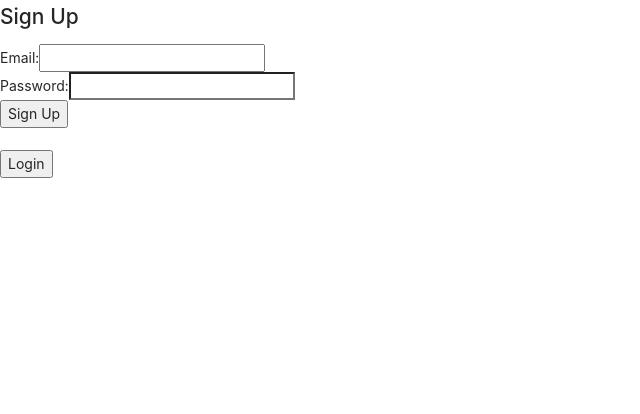
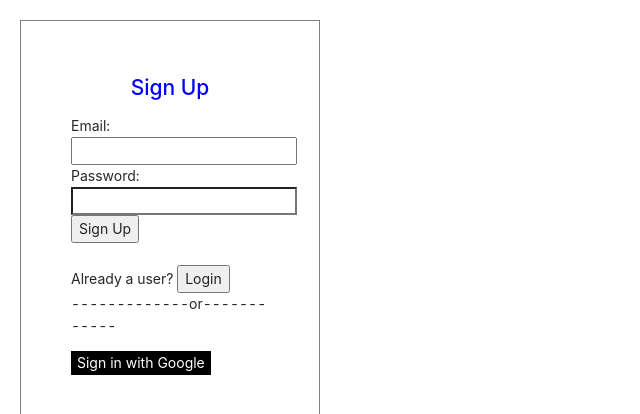
Before and after one commit to bserein/swecc2022-finalproject-web, a React (Create React App) app: page /cars/1 in a window 1280 px wide. Shown: the top 414 px of the page, without its empty margins (0-640 px from the left). Built offline with nearby package versions, Linux system fonts and the light colour scheme.

Commit message:
added spinners and backtotop functions

```diff
--- a/src/App.css
+++ b/src/App.css
@@ -89,6 +89,7 @@
   flex-direction: column;
 }
 
+@media all and (min-width: 480px) {
 .header-nav {
     display: flex;
     justify-content: space-between;
@@ -99,3 +100,18 @@
   background-color: orange !important;
   opacity: 85% !important;
 }
+
+.signin-login {
+  margin-top: 200px;
+  width: 300px;
+  border: 1px solid gray;
+  padding: 50px;
+  margin: 20px;
+
+}
+
+.signin-login-text {
+  color: blue;
+  text-align: center;
+}
+}
--- a/src/scenes/Login.js
+++ b/src/scenes/Login.js
@@ -1,6 +1,8 @@
 import { useState} from "react";
 import bcrypt from "bcryptjs";
 import { useNavigate } from "react-router-dom";
+import { getAuth, GoogleAuthProvider, signInWithPopup } from 'firebase/auth'
+import { app } from '../ConnectAuth'
 
 
 const salt = "$2b$10$WaC2/VZrG3qSl15nAfN0Pu"
@@ -9,6 +11,8 @@ export default function Login({setToken, setIsUser}){
     const [email, setEmail] = useState("");
     const [password, setPassword] = useState("");
     const navigate = useNavigate();
+    const provider = new GoogleAuthProvider();
+    const auth = getAuth(app);
 
     const handleSubmit = (event) => {
         event.preventDefault()
@@ -30,9 +34,20 @@ export default function Login({setToken, setIsUser}){
         .catch(err => alert(err))
     }
 
+    const handleGoogleLogin = () => {
+        signInWithPopup(auth, provider)
+        .then(result => {
+            setIsUser(result.user)
+            navigate('/cars')
+        })
+        .then(data => setToken(data.token))
+        .catch(alert)
+    }
+
     return (
         <>
-        <h1> Login </h1>
+        <div className="signin-login">
+        <h1 className="signin-login-text"> Login </h1>
         <form onSubmit={handleSubmit} >
             <label> Email:
                 <input type="email" value={email} onChange={event => setEmail(event.target.value)} />
@@ -42,9 +57,19 @@ export default function Login({setToken, setIsUser}){
             </label> <br />
                 <input type="submit" value="Login"/>
         </form> <br />
+        <span>Not a user? </span>
         <button onClick={() => setIsUser(false)}>
             Sign Up
         </button>
+        <p>-------------or------------</p>
+        <button
+        // onClick={handleGoogleLogin}
+        style={{
+            backgroundColor: 'black',
+            color: 'white',
+            border: 'none'}}>
+                Sign in with Google</button>
+                </div>
         </>
     )
 }
--- a/src/scenes/Main.js
+++ b/src/scenes/Main.js
@@ -1,7 +1,6 @@
 import { Routes, Route } from "react-router-dom";
 import CarList from "./components/CarList";
 import CarDetail from "./components/CarDetails";
-import { useState } from "react";
 import AddNewCar from './components/AddNewCar'
 import Header from "./Header";
 import Footer from "./Footer";
--- a/src/scenes/SignUp.js
+++ b/src/scenes/SignUp.js
@@ -1,13 +1,18 @@
 import { useState } from "react";
 import bcrypt from "bcryptjs";
 import { useNavigate } from "react-router-dom";
+import { getAuth, GoogleAuthProvider, signInWithPopup } from 'firebase/auth'
+import { app } from '../ConnectAuth'
 
 const salt = "$2b$10$WaC2/VZrG3qSl15nAfN0Pu"
 
-export default function Signup({setToken, setIsUser}){
+export default function Signup({setToken, setIsUser }){
+    // const { setIsUser } = useContext(UserContext);
     const [email, setEmail] = useState("");
     const [password, setPassword] = useState("");
     const navigate = useNavigate()
+    const provider = new GoogleAuthProvider();
+    const auth = getAuth(app);
 
     const handleSubmit = (event) => {
         event.preventDefault()
@@ -28,10 +33,23 @@ export default function Signup({setToken, setIsUser}){
         .catch(err => alert(err))
     }
 
+    // const handleGoogleLogin = () => {
+    //     signInWithPopup(auth, provider)
+    //     //this will return a promise
+    //     .then(result => {
+    //         //setUser
+    //         setIsUser(result.user)
+    //         //navigate to home
+    //         navigate('/cars')
+    //         //this will take you to the welcome page
+    //     })
+    //     .catch(alert)
+    // }
+
     return (
         <>
-        <div>
-         <h1>Sign Up</h1>
+        <div className="signin-login" >
+         <h1 className="signin-login-text">Sign Up</h1>
          <form onSubmit={handleSubmit}>
              <label> Email:
                 <input type="email" value={email} onChange={event => setEmail(event.target.value)} />
@@ -41,10 +59,22 @@ export default function Signup({setToken, setIsUser}){
              </label> <br />
              <input type="submit" value="Sign Up" />
          </form> <br />
-         <button onClick={() => setIsUser(true)}>
+         <span>Already a user? </span>
+         <button onClick={() => setIsUser(true)}
+          className="round-buttons">
             Login
             </button>
+            <p>-------------or------------</p>
+            <button
+             className="round-buttons"
+        // onClick={handleGoogleLogin}
+        style={{
+            backgroundColor: 'black',
+            color: 'white',
+            border: 'none'}}>
+                Sign in with Google</button>
             </div>
         </>
+
     )
 }
--- a/src/scenes/components/AddNewCar.js
+++ b/src/scenes/components/AddNewCar.js
@@ -24,10 +24,10 @@ export default function AddNewCar() {
 
 
   const addNewCarInfo = (event) => {
-    // if( === ""){
-    //   message.error("uh oh looks like you forgot to put a rating")
-    //   return
-    // }
+    if(!make || !model || !topSpeed || !horsepower || !msrp || !mpg || !fuelCapacity || !seatingCapacity){
+      message.error("Uh Oh Looks Like You Forgot To Input A Field")
+      return
+    }
     event.preventDefault();
     fetch("https://final-project-bas.uk.r.appspot.com/cars/addcar", {
       method: "POST",
--- a/src/scenes/components/CarDetails.js
+++ b/src/scenes/components/CarDetails.js
@@ -1,6 +1,6 @@
 import React, { useState, useEffect } from "react";
 import { useNavigate, useParams } from "react-router-dom";
-import { Rate, Button, message, Carousel } from "antd";
+import { Rate, Button, message, Carousel, Spin, Space } from "antd";
 
 
 export default function CarDetail() {
@@ -38,7 +38,9 @@ export default function CarDetail() {
   }, []);
 
   if (!car.photo) {
-    return <p>Loading</p>;
+    return <Space style={{textAlign: "center", marginTop: 80, marginLeft: 200}}>
+    <Spin size="large" />
+  </Space>;
   }
 
   return (
@@ -47,16 +49,16 @@ export default function CarDetail() {
     <section className="detail-wrapper" style={{marginTop: 20}}>
       <Carousel autoplay>
     <div>
-      <img src={car.photo} alt={`This photo shows ${car.description}`} />
+      <img src={car.photo} alt={`This shows a ${car.description}`} />
     </div>
     <div>
-    <img src={car.photo2} alt={`This photo shows ${car.description2}`} />
+    <img src={car.photo2} alt={`This shows a ${car.description2}`} />
     </div>
     <div>
-    <img src={car.photo3} alt={`This photo shows ${car.description3}`} />
+    <img src={car.photo3} alt={`This shows a ${car.description3}`} />
     </div>
     <div>
-    <img src={car.photo4} alt={`This photo shows ${car.description4}`} />
+    <img src={car.photo4} alt={`This shows a ${car.description4}`} />
     </div>
   </Carousel>
       <div className="car-detail-wrapper">
--- a/src/scenes/components/CarList.js
+++ b/src/scenes/components/CarList.js
@@ -1,5 +1,5 @@
 import React, { useState, useEffect } from "react";
-import { Card, Rate, Col, Row, Select } from 'antd';
+import { Card, Rate, Col, Row, Select, BackTop, Spin, Space } from 'antd';
 import { Link } from "react-router-dom";
 
 
@@ -31,6 +31,7 @@ export default function CarList(){
           .then((data) => setCars(data))
           .catch(alert);
       }, []);
+
 
     return (
         <>
@@ -72,11 +73,15 @@ export default function CarList(){
       <Option value={4}>⭐️⭐️⭐️⭐️</Option>
       <Option value={5}>⭐️⭐️⭐️⭐️⭐️</Option>
       </Select>
+
       </div>
         <div className="cards-wrapper" style={{marginTop: 20}}>
       <Row gutter={16}>
         {!carsList
-        ? <p>loading </p>
+        ?
+      <Space style={{textAlign: "center", marginTop: 80, marginLeft: 200}}>
+        <Spin size="large" />
+      </Space>
         : carsList.map((car) => {
           return (
             <Col key={car.id}>
@@ -95,6 +100,8 @@ export default function CarList(){
         }
       </Row>
     </div>
+
+    <BackTop />
     </>
     )
 }
```
Also changed, not shown: src/context/UserContext.js (deleted, +0 -24 lines).
